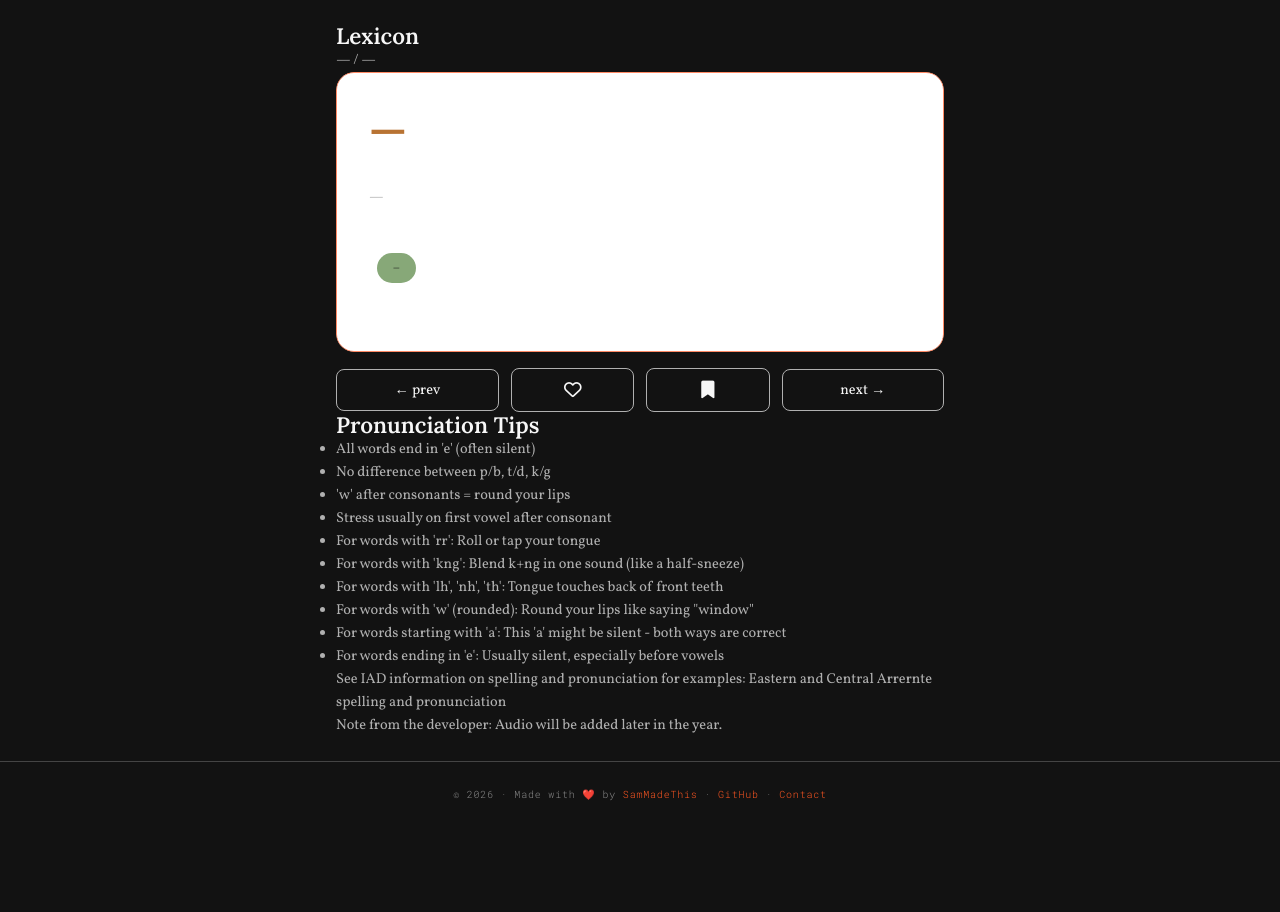
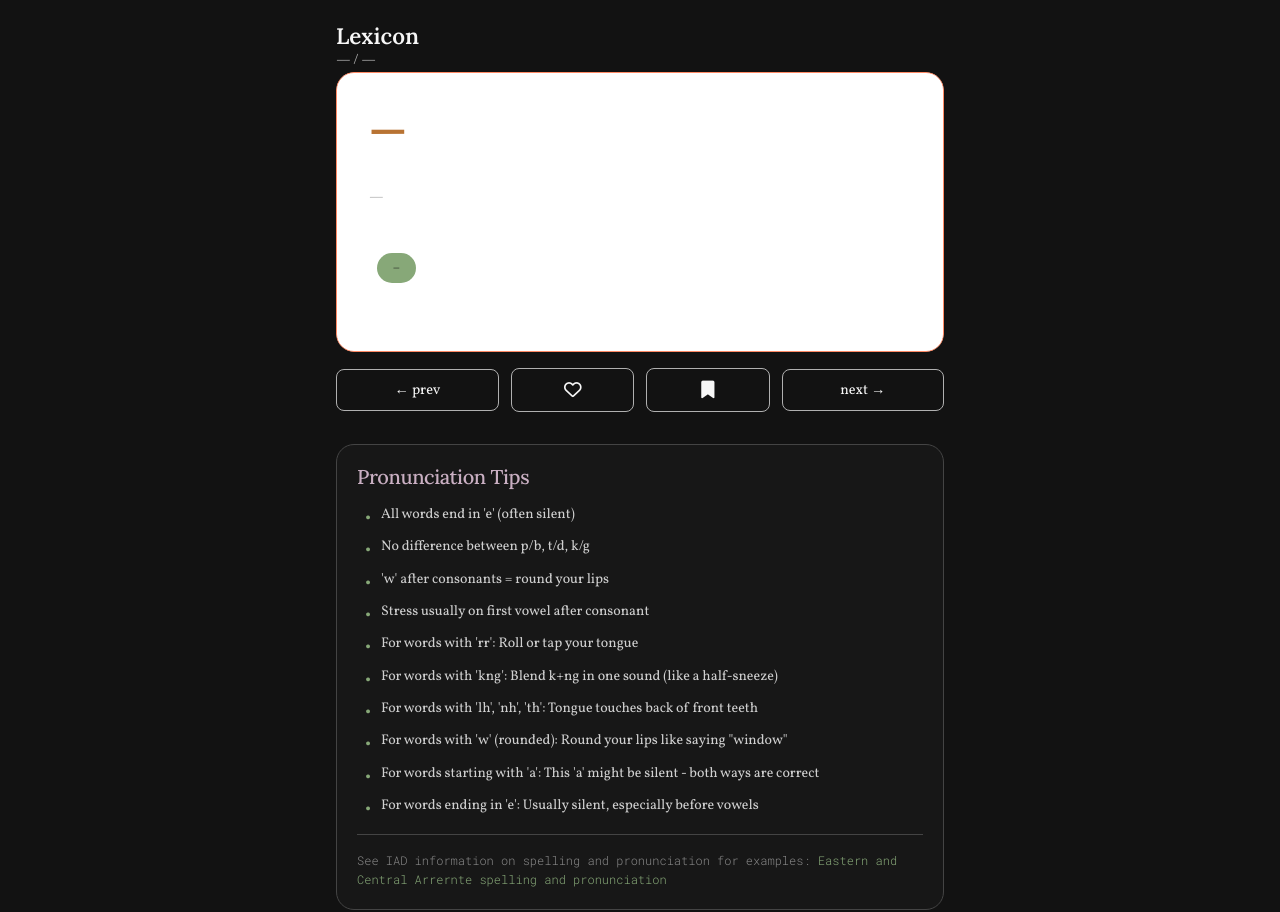
Before and after one commit to SamMadeThis/Akaltye, a plain HTML site: page pages/words.html in a window 1280 px wide. Shown: the part 74-986 px from the top of the page. Before the commit the page ends 902 px from the top, so only its background shows below. Drawn offline with Linux system fonts and the light colour scheme; no server answers.

Commit message:
Update styles.css

```diff
--- a/css/styles.css
+++ b/css/styles.css
@@ -1518,3 +1518,97 @@ nav {
     grid-template-columns: repeat(4, 1fr);
   }
 }
+
+/* ════════════════════════════════════════════════════
+   PRONUNCIATION TIPS STYLING
+
+   ════════════════════════════════════════════════════ */
+
+/* Pronunciation Tips Container */
+.pronunciation-section {
+  max-width: 640px;
+  margin: var(--space-8) auto var(--space-6);
+  padding: var(--space-5);
+  background: rgba(255, 255, 255, 0.02);
+  border: 1px solid var(--clr-surface-a20);
+  border-radius: var(--radius-lg);
+}
+
+.pronunciation-section h2 {
+  font-family: var(--font-display);
+  font-size: 1.25rem;
+  font-weight: 500;
+  color: #c9afc2;
+  margin: 0 0 var(--space-4) 0;
+  letter-spacing: -0.02em;
+}
+
+.pronunciation-tips {
+  list-style: none;
+  padding: 0;
+  margin: 0;
+  display: grid;
+  gap: 10px;
+}
+
+.pronunciation-tips li {
+  font-family: var(--font-body);
+  font-size: 14px;
+  line-height: 1.6;
+  color: #d0d0d0;
+  padding-left: 24px;
+  position: relative;
+}
+
+.pronunciation-tips li::before {
+  content: '•';
+  position: absolute;
+  left: 8px;
+  color: #87A878;
+  font-size: 18px;
+}
+
+/* Link to IAD resources */
+.pronunciation-section p {
+  margin-top: var(--space-4);
+  padding-top: var(--space-4);
+  border-top: 1px solid var(--clr-surface-a20);
+  font-family: var(--font-mono);
+  font-size: 12px;
+  color: #888;
+}
+
+.pronunciation-section a {
+  color: #87A878;
+  text-decoration: none;
+  transition: color 0.15s ease;
+}
+
+.pronunciation-section a:hover {
+  color: #6E8B5F;
+  text-decoration: underline;
+}
+
+/* Developer Note - Separate Section */
+.developer-note {
+  max-width: 640px;
+  margin: var(--space-6) auto;
+  padding: var(--space-4);
+  background: rgba(255, 255, 255, 0.01);
+  border: 1px solid var(--clr-surface-a10);
+  border-radius: var(--radius-md);
+  border-left: 3px solid #B87333;
+}
+
+.developer-note p {
+  margin: 0;
+  font-family: var(--font-mono);
+  font-size: 12px;
+  color: #888;
+  font-style: italic;
+}
+
+.developer-note p::before {
+  content: '💡 ';
+  margin-right: 6px;
+}
```
